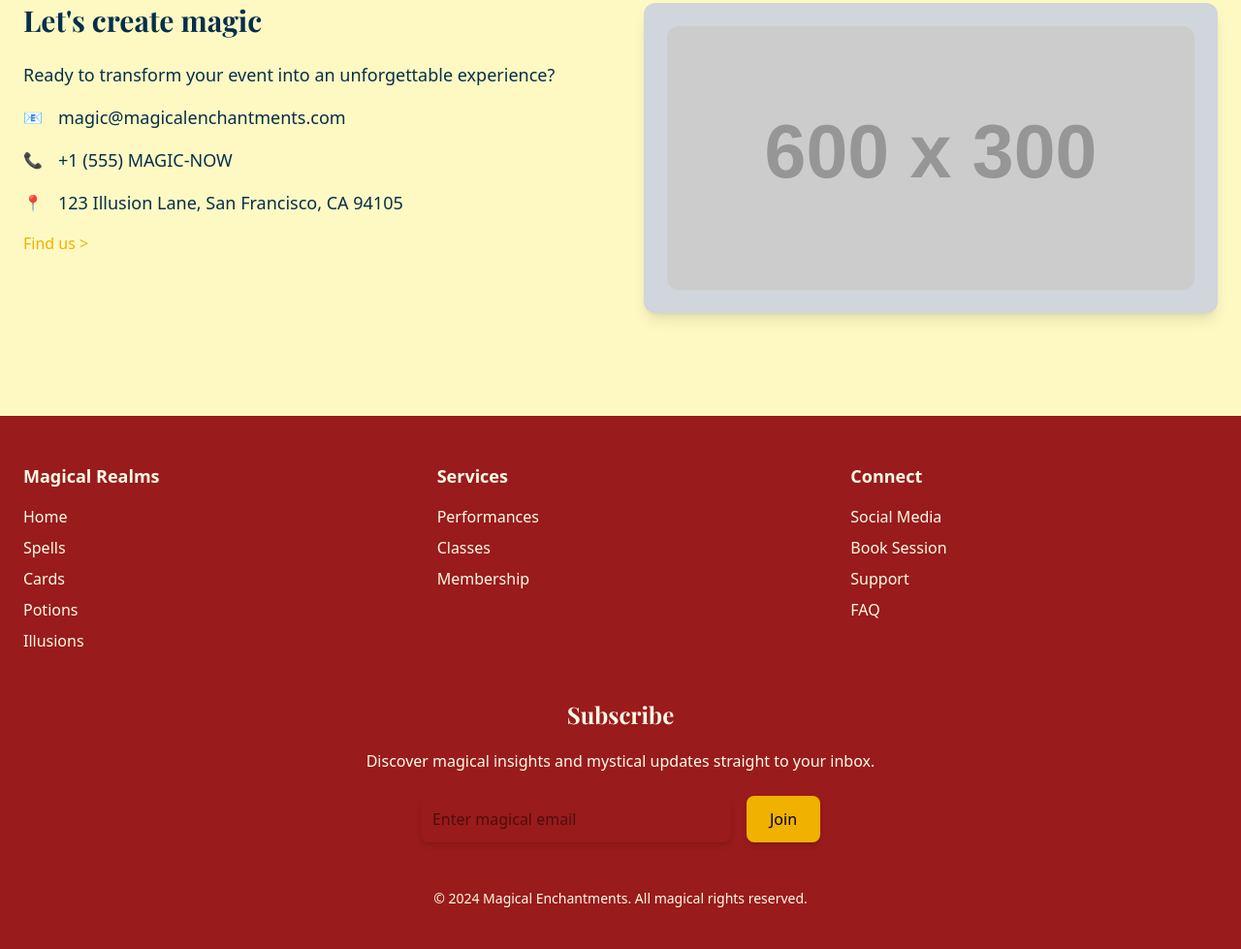
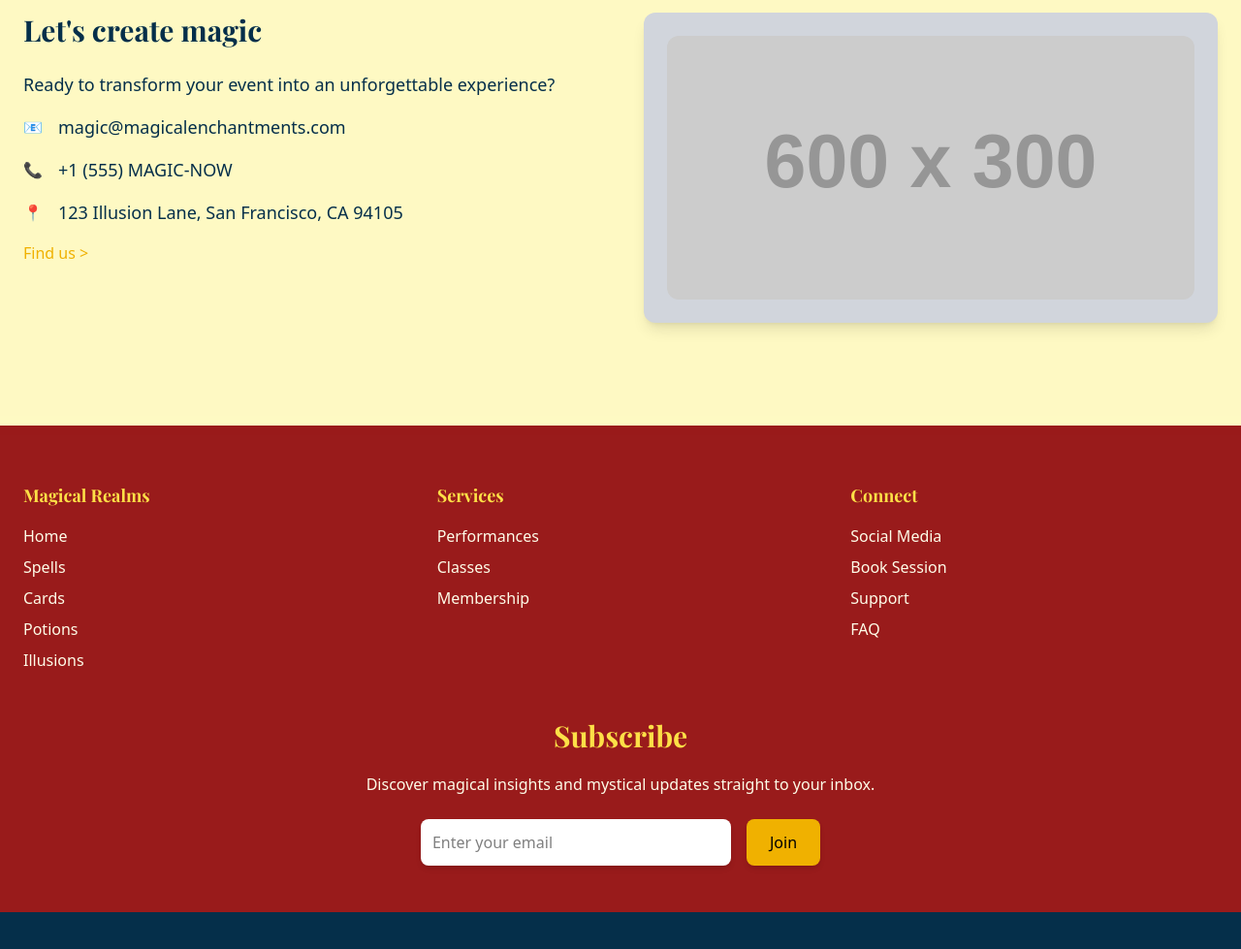
Before and after one commit to isdavid566/framework-challenge, a website: page index.html in a window 1280 px wide. Shown: the part 1599-2578 px from the top of the page at 97% size. After the commit the page ends 2540 px from the top, so only its background shows below. Drawn offline with nearby package versions, Linux system fonts and the light colour scheme; placeholder pictures from the web are drawn by us.

Commit message:
Updated CSS

```diff
--- a/index.html
+++ b/index.html
@@ -16,7 +16,6 @@
 </head>
 
 <body class="bg-sky-950 text-white">
-
   <!-- Header -->
   <header class="flex justify-between items-center px-6 py-4 bg-blue-950"
         style="border-bottom: 10px solid rgba(30, 58, 138, 0.1); color: #fefce8">
@@ -34,10 +33,9 @@
     <a href="#book" class="bg-yellow-400 text-sky-950 px-6 py-2 rounded-lg hover:bg-yellow-300" style="font-family: 'Oxygen', sans-serif;">Book now</a>
   </header>
 
-  <!-- Hero Section -->
+  <!-- Hero -->
   <section class="text-center min-h-screen py-48 bg-cover bg-center relative"
     style="background-image: url('https://s.yimg.com/ny/api/res/1.2/iEtpk8FmBeGlm23xPyGfew--/YXBwaWQ9aGlnaGxhbmRlcjt3PTEyNDI7aD04Mjg7Y2Y9d2VicA--/https://s.yimg.com/os/creatr-uploaded-images/2024-10/15d2dd80-96e6-11ef-bbbf-8cdb66db88e6');">
-    <!-- Background Overlay for better text visibility -->
     <div class="absolute inset-0 bg-black opacity-50"></div>
 
     <div class="relative z-10">
@@ -56,9 +54,9 @@
     </div>
   </section>
 
-  <!-- Magic Section -->
+  <!-- About -->
   <section class="py-24 bg-blue-950 text-center"
-    style="border-top: 10px solid rgba(30, 58, 138, 0.1);">
+    style="border-top: 10px solid rgba(30, 58, 138, 0.1); border-bottom: 10px solid rgba(30, 58, 138, 0.1)">
     <h2 class="text-4xl font-extrabold mb-9 bg-blue-950 text-yellow-300" style="font-family: 'Playfair Display', serif">Magic is waiting for <i>you</i></h2>
     <div class="grid grid-cols-1 md:grid-cols-3 gap-12 px-6">
       <div class="card bg-white text-sky-950 p-6 rounded-lg shadow-xl"
@@ -112,7 +110,7 @@
           </div>
         </div>
 
-        <!-- Map Section -->
+        <!-- Map -->
         <div class="bg-gray-300 p-6 rounded-xl shadow-lg">
           <img src="https://via.placeholder.com/600x300/cccccc/ffffff?text=Map+Placeholder" alt="Map"
             class="w-full h-full object-cover rounded-xl">
@@ -121,13 +119,13 @@
     </div>
   </section>
 
-  <!-- Footer Section -->
+  <!-- Footer -->
   <footer class="py-12"
-    style="background-color: #991B1B; color: #fefce8">
+    style="background-color: #991B1B; color: #fefce8; border-top: 10px solid #991b1b10">
     <div class="container mx-auto px-6">
       <div class="grid grid-cols-1 sm:grid-cols-3 gap-12 mb-12">
         <div>
-          <h4 class="font-semibold text-lg mb-4">Magical Realms</h4>
+          <h4 class="font-semibold text-lg mb-4" style="font-family: 'Playfair Display', serif; color: #fde047">Magical Realms</h4>
           <ul class="space-y-2">
             <li><a href="#" class="hover:text-yellow-500">Home</a></li>
             <li><a href="#" class="hover:text-yellow-500">Spells</a></li>
@@ -138,7 +136,7 @@
         </div>
 
         <div>
-          <h4 class="font-semibold text-lg mb-4">Services</h4>
+          <h4 class="font-semibold text-lg mb-4" style="font-family: 'Playfair Display', serif; color: #fde047">Services</h4>
           <ul class="space-y-2">
             <li><a href="#" class="hover:text-yellow-500">Performances</a></li>
             <li><a href="#" class="hover:text-yellow-500">Classes</a></li>
@@ -147,7 +145,7 @@
         </div>
 
         <div>
-          <h4 class="font-semibold text-lg mb-4">Connect</h4>
+          <h4 class="font-semibold text-lg mb-4" style="font-family: 'Playfair Display', serif; color: #fde047">Connect</h4>
           <ul class="space-y-2">
             <li><a href="#" class="hover:text-yellow-500">Social Media</a></li>
             <li><a href="#" class="hover:text-yellow-500">Book Session</a></li>
@@ -157,19 +155,14 @@
         </div>
       </div>
 
-      <!-- Subscribe Section -->
+      <!-- Subscribe -->
       <div class="flex flex-col items-center">
-        <h4 class="text-2xl font-semibold mb-5" style="font-family: 'Playfair Display', serif">Subscribe</h4>
+        <h4 class="text-3xl font-semibold mb-5" style="font-family: 'Playfair Display', serif; color: #fde047">Subscribe</h4>
         <p class="mb-6">Discover magical insights and mystical updates straight to your inbox.</p>
         <div class="flex space-x-4">
-          <input type="email" placeholder="Enter magical email" class="p-3 w-80 rounded-lg shadow-md text-black">
+          <input type="email" placeholder="Enter your email" class="bg-white p-3 w-80 rounded-lg shadow-md text-black">
           <button class="bg-yellow-500 text-black px-6 py-3 rounded-lg shadow-md hover:bg-yellow-400">Join</button>
         </div>
-      </div>
-
-      <!-- Footer Copyright -->
-      <div class="text-center mt-12">
-        <p class="text-sm">© 2024 Magical Enchantments. All magical rights reserved.</p>
       </div>
     </div>
   </footer>
```
